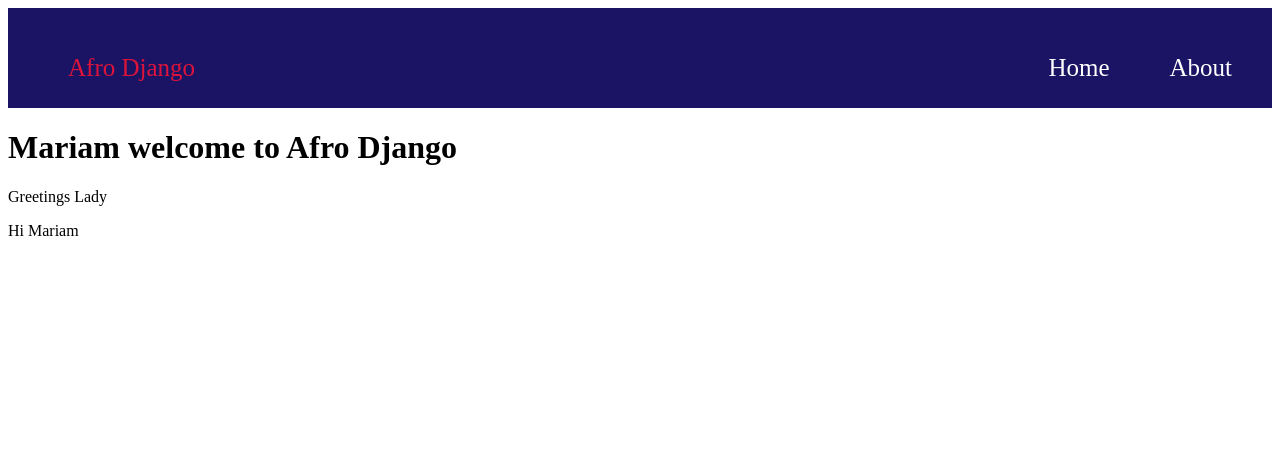
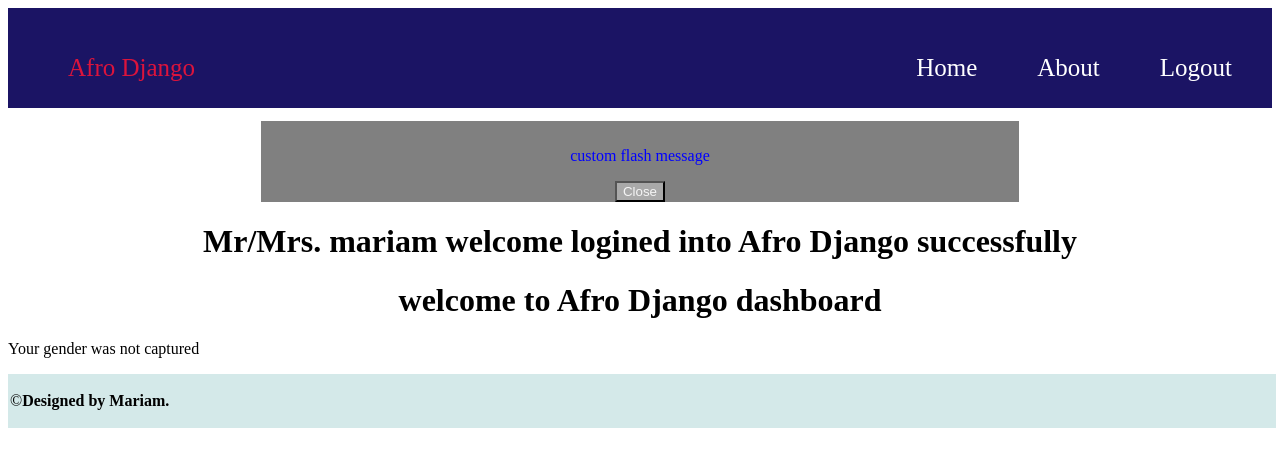
Before and after one commit to MariamNsubuga/afro_django, a Django app: page / in a window 1280 px wide. Shown: the top 467 px of the page. Run offline with Django 4.2, Linux system fonts and the light colour scheme; a user stored in the database is signed in.

Commit message:
more edits

```diff
--- a/afro_dj/afro_dtl/static/css/dtl.css
+++ b/afro_dj/afro_dtl/static/css/dtl.css
@@ -4,7 +4,9 @@ header{
     min-height: 70px;
     padding-top: 30px;
 }
-
+body{
+    text-decoration: none;
+}
 .navlink{
     float: right;
     margin-right: 20px;
@@ -28,6 +30,7 @@ header a{
     width: 80%;
     padding: 15px;
     margin-left: 140px;
+    text-align: center;
 
 }
 .regdiv select{
@@ -47,7 +50,7 @@ header a{
     text-align: center;
 }
 .button1:hover{
-    box-shadow: 0 12px 16px 0 rgba(0,0,0,0.24),0 17px 50px 0 rgba(0,0,0,0.24);
+    box-shadow: 0 12px 16px 0 rgba(0,0,0,0.24),0 17px 50px 0 rgba(0,0,0,0.19);
     color: white;
     background-color: #1b1464;
     font-size: 16px;
@@ -55,3 +58,41 @@ header a{
 #signupbtn{
     width: 30%;
 }
+#login_form{
+    padding-top:15px ;
+    margin-top: 5%;
+    padding-bottom: 5%;
+
+}
+footer{
+    display: flex;
+    align-items: center;
+    bottom: 0%;
+    position:relative;
+    left: 0%;
+    background-color: rgb(212, 233, 233);
+    height: 50px;
+    padding: 2px;
+    width: 100%;
+    /* justify-content: space-between; */
+}
+#pagecontent h1{
+    text-align: center;
+}
+#footer_txt p{
+    text-align: center;
+
+}
+#flash_message{
+    color:blue;
+    background:grey;
+    width: 60%;
+    text-align: center;
+    margin:1% 20%;
+    padding-top: 10px;
+
+}
+#close_btn{
+    color: whitesmoke;
+    background-color: darkgrey;
+}
--- /dev/null
+++ b/afro_dj/afro_dtl/static/js/dtl.js
@@ -0,0 +1,4 @@
+function hide(target){
+    var target = document.getElementById(target);
+    target.setAttribute("style", "display:none;");
+}
--- a/afro_dj/afro_dtl/templates/base.html
+++ b/afro_dj/afro_dtl/templates/base.html
@@ -0,0 +1,59 @@
+{% load static %}
+
+<!DOCTYPE html>
+    <head>
+        <meta charset="UTF-8">
+        <meta http-equiv="X-UA-Compatible" content="IE=edge">
+        <meta name="viewport" content="width=device-width, initial-scale=1.0">
+        <title>{{ pr_title }}</title>
+        <link rel="stylesheet" href="{% static 'css/dtl.css' %}">
+
+        <script src="{% static 'js/dtl.js' %}"></script>
+    </head>
+    <body>
+        <header>
+            <nav>
+                <ul>
+                    <li id='logo'>{{ pr_title }}</li>
+                    {% if user.is_authenticated %}
+                      <li class="navlink"><a href="{% url 'logout_user' %}"> Logout</a></li>
+                      <li class='navlink'></li>
+                      <li class="navlink"><a href="{% url 'index' %}"> About</a></li>
+                      <li class="navlink"><a href="{% url 'index' %}"> Home</a></li>
+                    {% else %}
+                     <li class="navlink"><a href="{% url 'login_page' %}">Login</a> </li>
+                     <li class="navlink"><a href="{% url 'register' %}">Register</a></li>
+                    {% endif %}
+                </ul>
+            </nav>
+        </header>
+        <div id="pagecontent">
+            {% if user.is_authenticated %}
+            {% with messages='custom flash message' %}
+            {% if messages %}
+                <div id="flash_message">
+                        <p class="messages">{{messages}}</p>
+                        <button id="close_btn" onclick="hide('flash_message')">Close</button>
+                </div>
+            {% endif %}
+            {% endwith %}
+
+            <h1>Mr/Mrs. {{ username }} welcome logined into {{ pr_title }} successfully</h1>
+
+            {% endif %}
+
+
+        {% block content %}
+        <!-- during inheritence this will be the only thing that changes on all the other pages.
+        this is where the content of other pages wil be fixed as the rest of the data remains constant. -->
+        {% endblock %}
+        </div>
+
+
+
+    </body>
+    <footer>
+        <p id="footer_txt"> &copy;<b>Designed by Mariam.</b></p>
+     </footer>
+
+</html>
--- a/afro_dj/afro_dtl/templates/index.html
+++ b/afro_dj/afro_dtl/templates/index.html
@@ -1,48 +1,26 @@
+{% extends 'base.html' %}
+{% block content %}
 {% load static %}
-<DOCTYPE html>
 
-        <head>
-            <meta charset="UTF-8">
-            <title>
-                {{ pr_title }}
-            </title>
-            <link rel="stylesheet" href="{% static 'css/dtl.css' %}">
-            <script src=""></script>
-        </head>
-        <body>
 
-            <header>
-                <ul>
-                    <li id='logo' >{{ pr_title }}</li>
+          {% if user.is_authenticated %}
 
-                    {% if user.is_authenticated %}
-                        <li class="navlink">{{ user.name }}</li>
-                    {% else %}
-                    <li class="navlink">login</li>
-                    <li class="navlink"> <a href= "{% url 'register' %}">Register</a></li>
-                    {% endif %}
 
-                    <li class="navlink"> About</li>
-                    <li class="navlink">Home</li>
-                </ul>
-            </header>
 
-            <h1>{{ username }} welcome to {{ pr_title }}</h1>
+            <h1> welcome to {{ pr_title }} dashboard</h1>
+            {% else %}
+            <h1>{{ author }} welcome to {{ pr_title }} landing page</h1>
+
+            {% endif %}
            {% if  gender == 'Female' %}
                <p>Greetings Lady</p>
            {% else %}
                 <p>Your gender was not captured</p>
            {% endif %}
 
-           {% if  username == 'Mariam' %}
-               <p>Hi Mariam</p>
-            {% elif usename == 'Sophia'%}
-               <p>Hi Sophia</p>
-           {% else %}
-                <p>I dont know you</p>
+           {% if  author  %}
+               <p>Thank you {{ author }} for wirting this code</p>
+
            {% endif %}
-            <footer>
 
-            </footer>
-        </body>
-    </html>
+    {% endblock %}
--- a/afro_dj/afro_dtl/urls.py
+++ b/afro_dj/afro_dtl/urls.py
@@ -1,10 +1,11 @@
 from django.urls import path
 from . import views
-
 
 urlpatterns = [
     path('', views.index, name='index'),
     path('register', views.register, name='register'),
     path('registration', views.registration, name='registration'),
-
+    path('login_user', views.login_user,name='login_user'),
+    path('login_page', views.login_page,name='login_page'),
+    path('logout_user', views.logout_user,name='logout_user'),
 ]
--- a/afro_dj/afro_dtl/views.py
+++ b/afro_dj/afro_dtl/views.py
@@ -1,24 +1,67 @@
-from django.shortcuts import render
-from django.contrib.auth import authenticate, login, logout
-
+from django.shortcuts import render, redirect
+from django.contrib.auth import authenticate, login as auth_login, logout as auth_logout
+from .models import User_account
+from django.contrib.auth.models import User
+from django.contrib.auth.decorators import login_required
 # Create your views here.
 def index(request):
     pr_title = "Afro Django"  # variable to used in index file
-    username = 'Mariam'
-    gender = 'Female'
-    return render(request,
+
+    if request.user.is_authenticated:
+        username = request.user.username
+
+        return render(request,
                   'index.html',
-                  {'pr_title':pr_title, 'username':username, 'gender': gender})
+                  {'pr_title':pr_title, 'username':username})
+    else:
+         author = 'Mariam'
+         gender = 'Female'
+         return render(request,
+                  'index.html',
+                  {'pr_title':pr_title, 'author':author, 'gender': gender})
+
 
 # register view
 def register(request):
     return render(request, 'register.html')
 
 def registration(request):
-   username = request.POST['username']
+   user_name = request.POST['username']
    password = request.POST['password']
-   email = request.POST['email']
+   email = request.POST['user_email']
    gender = request.POST['gender']
-   user_details = [username , email, password, gender]
+   user_details = [user_name , email, password, gender]
    print (user_details)
-   return render(request, 'index.html',{'username':username})
+   if User.objects.filter(username=user_name).first():
+       print ('Username already exists')
+       return render(request, 'login.html')
+   else:
+       user = User.objects.create_user(user_name, email, password)
+       return render(request, 'login.html')
+#    return render(request, 'index.html',{'username':user_name})
+
+def login_user(request):
+    user_name = request.POST['username']
+    pwd = request.POST['password']
+    if User.objects.filter(username=user_name):
+        print('This username exists')
+        logged_user = authenticate(request, username=user_name, password=pwd)
+        if logged_user is not None:
+            #here we are logging in the user
+            auth_login(request, logged_user)
+            print(user_name + " "+"Logged in successfuly")
+            return redirect('index')
+        else:
+            #we handle a scenario where the authentication has failed
+            return render(request, 'login.html')
+    else:
+        print('user credentials do not exit')
+        return render(request, 'login.html')
+
+def login_page(request):
+    return render(request, 'login.html')
+
+@login_required
+def logout_user(request):
+    auth_logout(request)
+    return redirect ('login_page')
```
Also changed, not shown: afro_dj/afro_dtl/templates/login.html (+21 -0 lines), afro_dj/afro_dtl/templates/register.html (+7 -33 lines).
